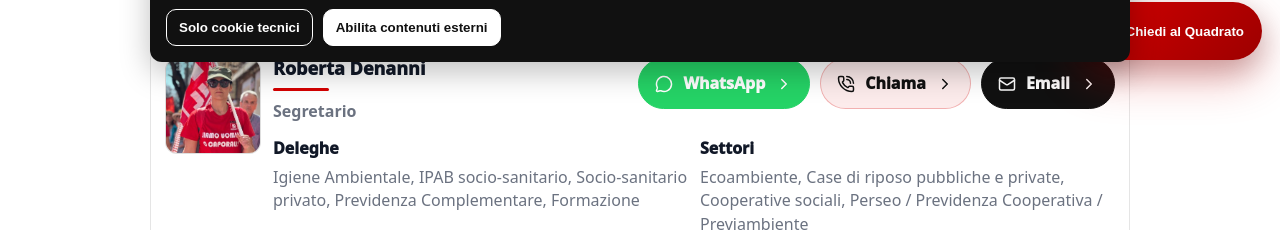
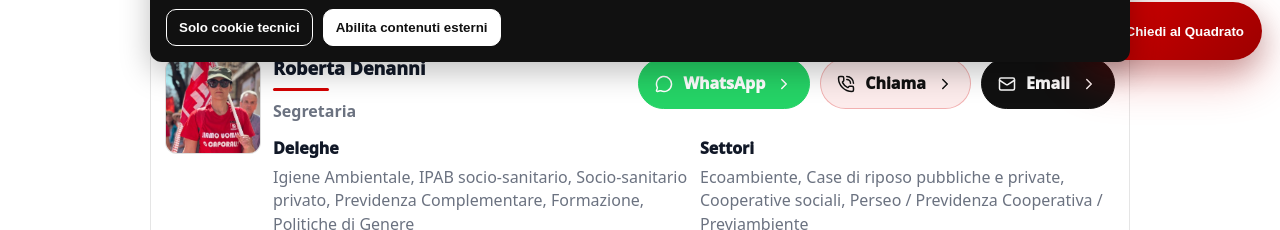
Before and after one commit to pasqualebrenga/fpcgilrovigo-web, a Next.js app: page /chi-siamo in a window 1280 px wide. Shown: the part 722-952 px from the top of the page. Built offline with nearby package versions, Linux system fonts and the light colour scheme.

Commit message:
Aggiorna ruoli segreteria

```diff
--- a/app/chi-siamo/page.tsx
+++ b/app/chi-siamo/page.tsx
@@ -123,8 +123,8 @@ const PERSONE: Persona[] = [
   {
     slug: "denanni",
     nome: "Roberta Denanni",
-    ruolo: "Segretario",
-    deleghe: "Igiene Ambientale, IPAB socio-sanitario, Socio-sanitario privato, Previdenza Complementare, Formazione",
+    ruolo: "Segretaria",
+    deleghe: "Igiene Ambientale, IPAB socio-sanitario, Socio-sanitario privato, Previdenza Complementare, Formazione, Politiche di Genere",
     settori:
       "Ecoambiente, Case di riposo pubbliche e private, Cooperative sociali, Perseo / Previdenza Cooperativa / Previambiente",
     telefono: "3450623870",
@@ -134,7 +134,7 @@ const PERSONE: Persona[] = [
   {
     slug: "venzo",
     nome: "Sabrina Venzo",
-    ruolo: "Segretario",
+    ruolo: "Segretaria",
     deleghe: "Sanità Privata, Enti Locali",
     settori: "IPAB, Case di Cura Private",
     telefono: "3427819334",
@@ -144,7 +144,7 @@ const PERSONE: Persona[] = [
   {
     slug: "saccardin",
     nome: "Silvia Saccardin",
-    ruolo: "Segretario",
+    ruolo: "Segretaria",
     deleghe: "Sanità Pubblica, Previdenza Complementare, Formazione, Convenzioni",
     settori: "ULSS5 Polesana, Perseo, Previdenza Cooperativa, Previambiente, Formazione concorsi, Formazione delegati",
     email: "fp.ro.saccardin@veneto.cgil.it",
--- a/app/iscrizione/page.tsx
+++ b/app/iscrizione/page.tsx
@@ -47,7 +47,7 @@ const REFERENTI: Record<ReferenteKey, Referente> = {
   denanni: {
     key: "denanni",
     nome: "Roberta Denanni",
-    ruolo: "Segretario",
+    ruolo: "Segretaria",
     telefono: "3450623870",
     whatsapp: "3450623870",
   },
--- a/lib/siteKnowledge.ts
+++ b/lib/siteKnowledge.ts
@@ -96,15 +96,15 @@ export const people: SitePerson[] = [
   },
   {
     name: "Roberta Denanni",
-    role: "Segretario",
-    areas: "Igiene Ambientale, IPAB socio-sanitario, Socio-sanitario privato, Previdenza Complementare, Formazione",
+    role: "Segretaria",
+    areas: "Igiene Ambientale, IPAB socio-sanitario, Socio-sanitario privato, Previdenza Complementare, Formazione, Politiche di Genere",
     sectors: "Ecoambiente, case di riposo pubbliche e private, cooperative sociali, Perseo, Previdenza Cooperativa, Previambiente",
     phone: "3450623870",
     email: "fp.ro.denanni@veneto.cgil.it",
   },
   {
     name: "Sabrina Venzo",
-    role: "Segretario",
+    role: "Segretaria",
     areas: "Sanità Privata, Enti Locali",
     sectors: "IPAB, case di cura private",
     phone: "3427819334",
@@ -112,7 +112,7 @@ export const people: SitePerson[] = [
   },
   {
     name: "Silvia Saccardin",
-    role: "Segretario",
+    role: "Segretaria",
     areas: "Sanità Pubblica, Previdenza Complementare, Formazione, Convenzioni",
     sectors: "ULSS5 Polesana, Perseo, Previdenza Cooperativa, Previambiente, formazione concorsi, formazione delegati",
     email: "fp.ro.saccardin@veneto.cgil.it",
```
